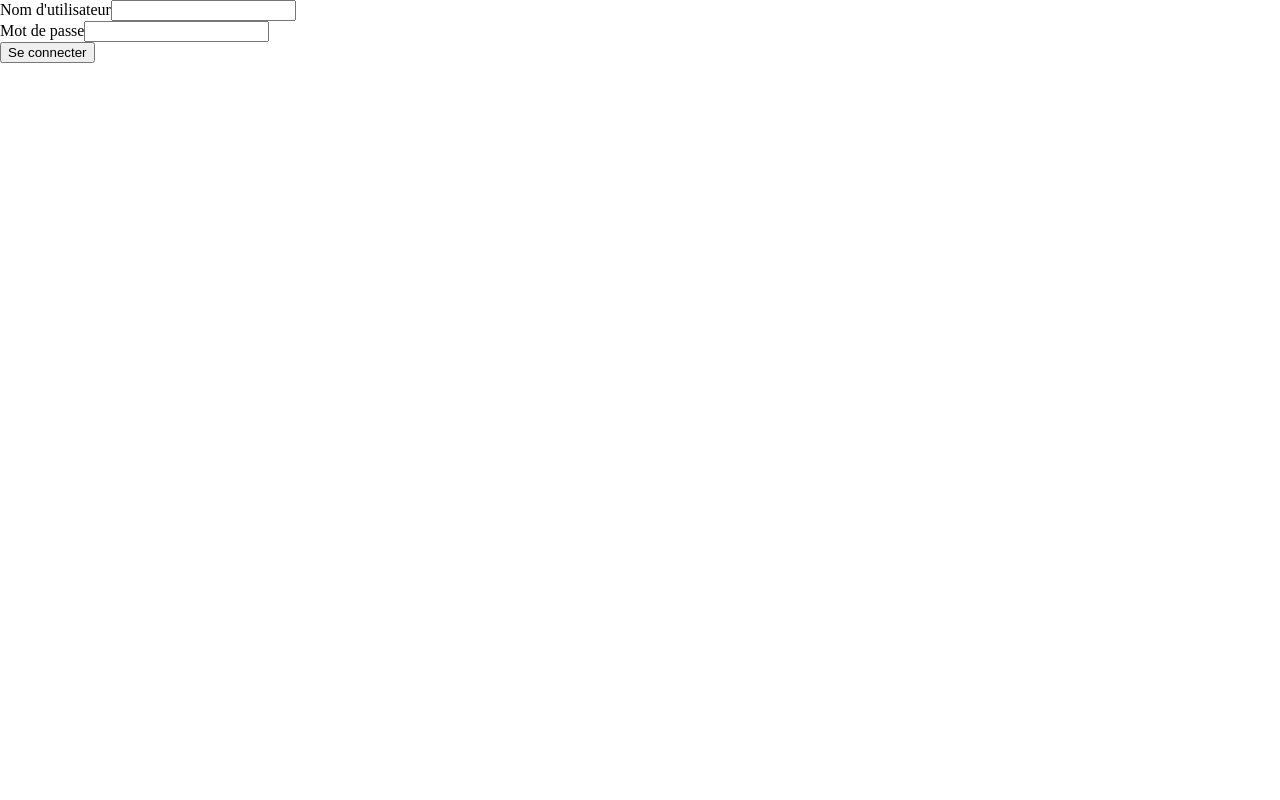
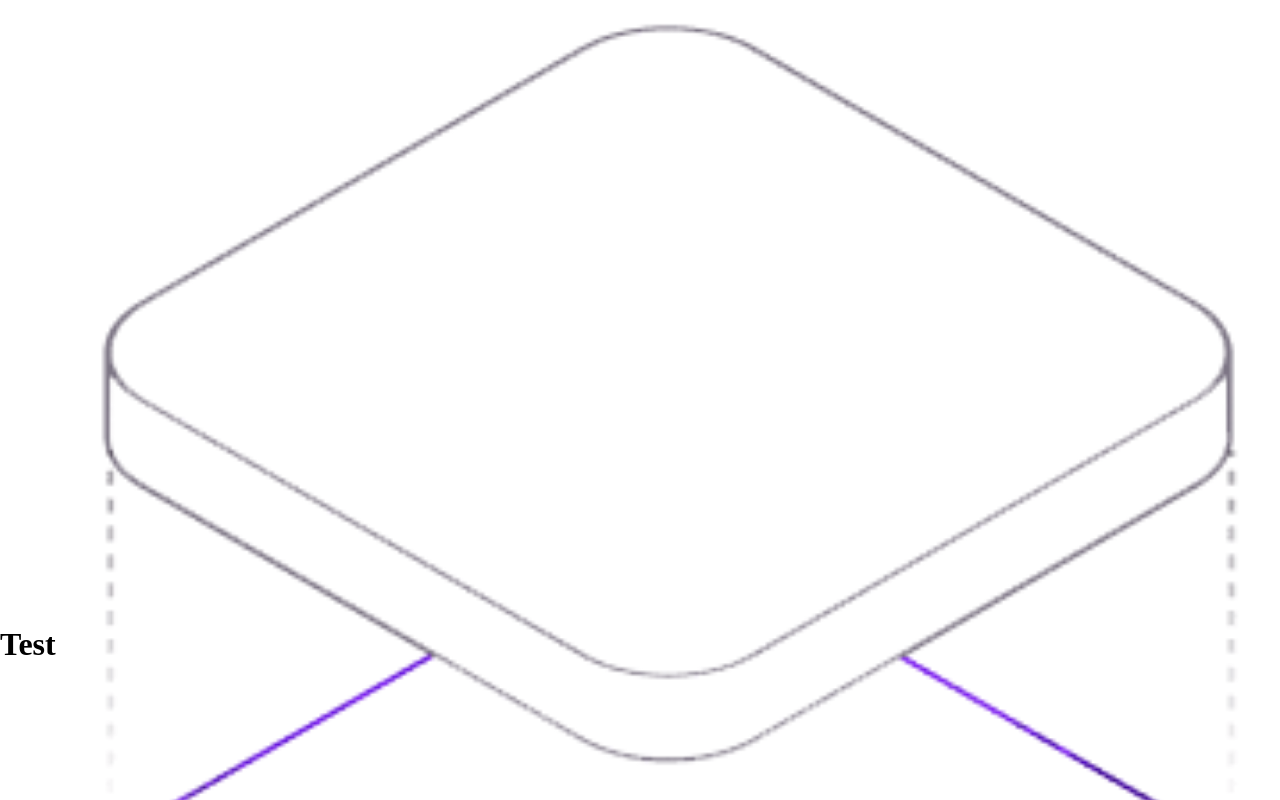
Before and after one commit to BloomingMadao/Sportsee, a React (Vite) app: page / in a window 1280 px wide. Shown: the top 800 px of the page. Built offline with nearby package versions, Linux system fonts and the light colour scheme.

Commit message:
refactor project init

```diff
--- a/src/components/ConnexionForm/index.jsx
+++ b/src/components/ConnexionForm/index.jsx
@@ -1,41 +1,42 @@
-import { Form, redirect } from "react-router-dom"
 
-export async function connexionAction({ request }) {
-    const formData = await request.formData();
-    const username = formData.get("username");
-    const password = formData.get("password");
+// export async function connexionAction({ request }) {
+//     const formData = await request.formData();
+//     const username = formData.get("username");
+//     const password = formData.get("password");
 
-    const response = await fetch("http://localhost:8000/api/login", {
-        method: "POST",
-        headers: {
-            "Content-Type": "application/json"
-        },
-        body: JSON.stringify({ username, password })
-    });
+//     const response = await fetch("http://localhost:8000/api/login", {
+//         method: "POST",
+//         headers: {
+//             "Content-Type": "application/json"
+//         },
+//         body: JSON.stringify({ username, password })
+//     });
 
-    if (!response.ok) {
-        throw new Error("Erreur lors de la connexion");
-    }
+//     if (!response.ok) {
+//         throw new Error("Erreur lors de la connexion");
+//     }
 
-    const data = await response.json();
-    console.log("Connexion réussie :", data);
+//     const data = await response.json();
+//     console.log("Connexion réussie :", data);
 
-    return redirect("/dashboard");
-}
+//     return redirect("/dashboard");
+// }
 
 function ConnexionForm(){
     return (
-        <Form method="post" className="connexion-form">
-            <div className="form-group">
-                <label htmlFor="username">Nom d'utilisateur</label>
-                <input type="text" name="username" id="username" required />
-            </div>
-            <div className="form-group">
-                <label htmlFor="password">Mot de passe</label>
-                <input type="password" name="password" id="password" required />
-            </div>
-            <button type="submit">Se connecter</button>
-        </Form>
+        // <Form method="post" className="connexion-form">
+        //     <div className="form-group">
+        //         <label htmlFor="username">Nom d'utilisateur</label>
+        //         <input type="text" name="username" id="username" required />
+        //     </div>
+        //     <div className="form-group">
+        //         <label htmlFor="password">Mot de passe</label>
+        //         <input type="password" name="password" id="password" required />
+        //     </div>
+        //     <button type="submit">Se connecter</button>
+        // </Form>
+
+        <h1>Test</h1>
     )
 }
 
--- a/src/error-page.jsx
+++ /dev/null
@@ -1,16 +0,0 @@
-import { useRouteError } from "react-router-dom";
-
-export default function ErrorPage() {
-  const error = useRouteError();
-  console.error(error);
-
-  return (
-    <div id="error-page">
-      <h1>Oops!</h1>
-      <p>Sorry, an unexpected error has occurred.</p>
-      <p>
-        <i>{error.statusText || error.message}</i>
-      </p>
-    </div>
-  );
-}
--- a/src/main.jsx
+++ b/src/main.jsx
@@ -1,39 +1,16 @@
-import { StrictMode } from 'react';
-import { createRoot } from 'react-dom/client';
-import {
-  createBrowserRouter,
-  RouterProvider,
-} from "react-router-dom";
+import { StrictMode } from 'react'
+import { createRoot } from 'react-dom/client'
+import { BrowserRouter as Router, Routes, Route } from 'react-router-dom'
 import './index.css';
-import Root from './routes/root';
-import ErrorPage from './error-page';
-import Connexion from './pages/Connexion';
-import ConnexionForm, { connexionAction } from './components/ConnexionForm';
-import Dashboard from './pages/Dashboard';
-// import App from './App.jsx'
-
-const router = createBrowserRouter([
-  {
-    path: "/",
-    element: <Root />,
-    errorElement: <ErrorPage />,
-    children: [
-      {
-        index: true,          // route par défaut sur "/"
-        element: <Connexion />,
-        action: connexionAction,  // action pour gérer la soumission du formulaire
-      },
-      {
-        path: "dashboard",    // accessible sur "/dashboard"
-        element: <Dashboard />,
-      },
-    ],
-  },
-]);
+import Connexion from './pages/Connexion'
 
 
 createRoot(document.getElementById('root')).render(
   <StrictMode>
-    <RouterProvider router ={router} />
+    <Router>
+      <Routes>
+          <Route path='/' element={<Connexion/>}/>
+      </Routes>
+    </Router>
   </StrictMode>,
 )
--- /dev/null
+++ b/src/pages/Connexion/Connexion.css
@@ -0,0 +1,10 @@
+.main-content{
+    display: flex;
+    flex-direction: row;
+    align-items: center;
+}
+
+.img{
+    height: 100%;
+    width: 100%;
+}
--- a/src/pages/Connexion/index.jsx
+++ b/src/pages/Connexion/index.jsx
@@ -1,11 +1,16 @@
 import ConnexionForm from "../../components/ConnexionForm"
+import Image from "../../assets/hero.png"
+import './Connexion.css'
 //TODO: Faire le style du formulaire de connexion
 //Ajouter un components Image pour l'image a coté du formulaire de connexion
 
 function Connexion () {
     return(
         <>
+        <div className="main-content">
             <ConnexionForm/>
+            <img src={Image} alt="image" className="img"/>
+        </div>
         </>
     )
 }
```
Also changed, not shown: src/App.jsx (deleted, +0 -11 lines).
